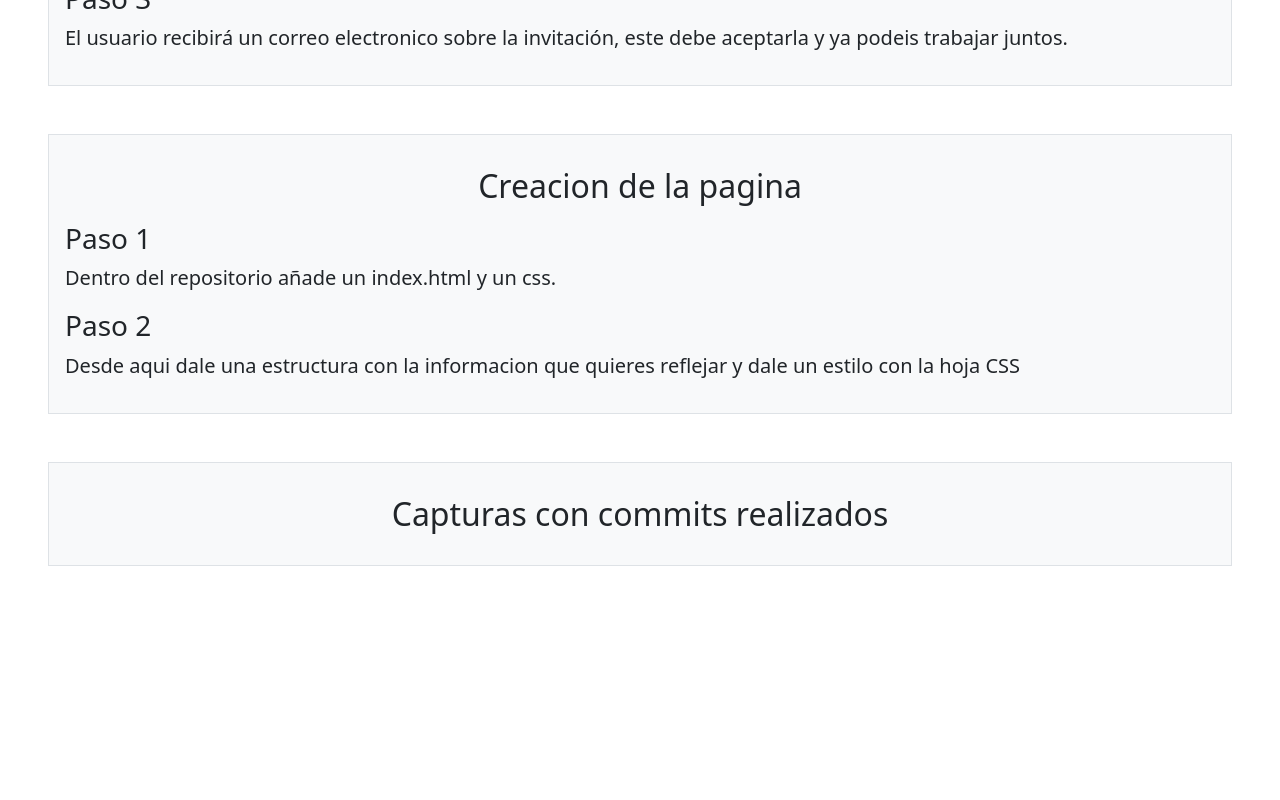
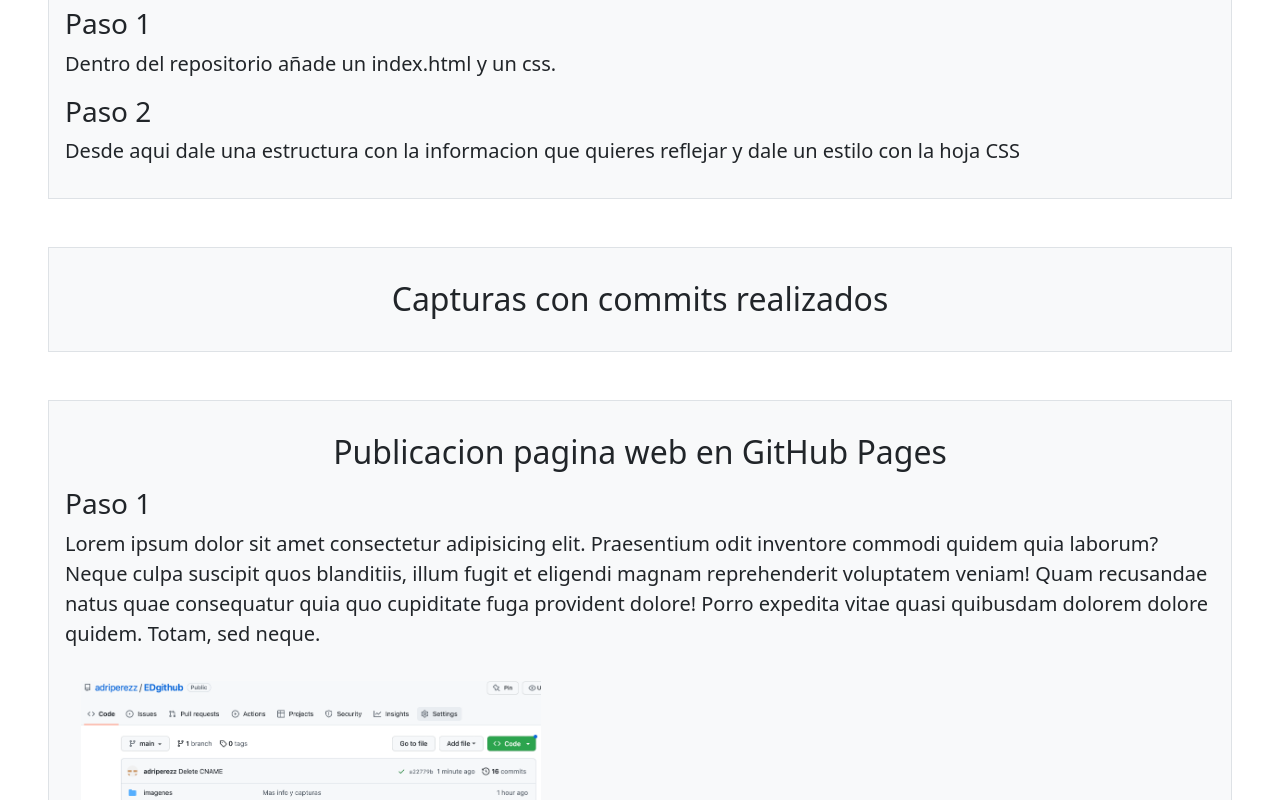
Before and after one commit to adriperezz/EDgithub, a plain HTML site: page index.html in a window 1280 px wide. Shown: the part 1865-2665 px from the top of the page. Before the commit the page ends 2479 px from the top, so only its background shows below. Drawn offline with nearby package versions, Linux system fonts and the light colour scheme.

Commit message:
añadido como subir a github pages

```diff
--- a/estilos.css
+++ b/estilos.css
@@ -3,3 +3,7 @@
     padding: 0;
     box-sizing: border-box;
 }
+
+.step img{
+    max-width: 40%;
+}
--- a/index.html
+++ b/index.html
@@ -14,8 +14,8 @@
     </div>
     <div class="d-grid gap-5 p-5 fs-5">
         <div class="hero-steps p-3 bg-light border">
+            <h2 class = "h2 text-center m-3">Creacion de un nuevo repositorio</h2>
             <div class="step">
-                <h2 class = "h2 text-center m-3">Creacion de un nuevo repositorio</h2>
                 <h3 class="h3">Paso 1</h3>
                 <p>Seleciona en el menu de arriba a la derecha, crear nuevo repositorio.</p>
                 <img src="./imagenes/NewRepository.PNG" class="m-3 img-fluid"></img>
@@ -32,8 +32,8 @@
         </div>
 
         <div class="hero-steps p-3 bg-light border">
+            <h2 class = "h2 text-center m-3">Compartir un repositorio con tu grupo</h2>
             <div class="step">
-                <h2 class = "h2 text-center m-3">Compartir un repositorio con tu grupo</h2>
                 <h3 class="h3">Paso 1</h3>
                 <p>En el repositorio que queramos compartir debemos ir a settings situado a la derecha de todas la funciones que podemos realizar.</p>
                 <img src="./imagenes/Settings.PNG" class="m-3 img-fluid"></img>
@@ -49,8 +49,8 @@
         </div>
 
         <div class="hero-steps p-3 bg-light border">
+            <h2 class = "h2 text-center m-3">Creacion de la pagina</h2>
             <div class="step">
-                <h2 class = "h2 text-center m-3">Creacion de la pagina</h2>
                 <h3 class="h3">Paso 1</h3>
                 <p>Dentro del repositorio añade un index.html y un css.</p>
             </div>
@@ -61,8 +61,28 @@
         </div>
 
         <div class="hero-steps p-3 bg-light border">
+            <h2 class="h2 text-center m-3">Capturas con commits realizados</h2>
             <div class="step">
-                <h2 class="h2 text-center m-3">Capturas con commits realizados</h2>
+
+            </div>
+        </div>
+
+        <div class="hero-steps p-3 bg-light border">
+            <h2 class="h2 text-center m-3">Publicacion pagina web en GitHub Pages</h2>
+            <div class="step">
+                <h3 class="h3">Paso 1</h3>
+                <p>Lorem ipsum dolor sit amet consectetur adipisicing elit. Praesentium odit inventore commodi quidem quia laborum? Neque culpa suscipit quos blanditiis, illum fugit et eligendi magnam reprehenderit voluptatem veniam! Quam recusandae natus quae consequatur quia quo cupiditate fuga provident dolore! Porro expedita vitae quasi quibusdam dolorem dolore quidem. Totam, sed neque.</p>
+                <img src="./imagenes/paso1-pages.png" alt="paso1-pages" class="m-3 img-fluid">
+            </div>
+            <div class="step">
+                <h3 class="h3">Paso 2</h3>
+                <p>Lorem ipsum dolor sit amet consectetur adipisicing elit. Praesentium odit inventore commodi quidem quia laborum? Neque culpa suscipit quos blanditiis, illum fugit et eligendi magnam reprehenderit voluptatem veniam! Quam recusandae natus quae consequatur quia quo cupiditate fuga provident dolore! Porro expedita vitae quasi quibusdam dolorem dolore quidem. Totam, sed neque.</p>
+                <img src="./imagenes/paso2-pages.png" alt="paso2-pages" class="m-3 img-fluid">
+            </div>
+            <div class="step">
+                <h3 class="h3">Paso 3</h3>
+                <p>Lorem ipsum dolor sit amet consectetur adipisicing elit. Praesentium odit inventore commodi quidem quia laborum? Neque culpa suscipit quos blanditiis, illum fugit et eligendi magnam reprehenderit voluptatem veniam! Quam recusandae natus quae consequatur quia quo cupiditate fuga provident dolore! Porro expedita vitae quasi quibusdam dolorem dolore quidem. Totam, sed neque.</p>
+                <img src="./imagenes/paso3-pages.png" alt="paso3-pages" class="m-3 img img-fluid">
             </div>
         </div>
     </div>
```
Also changed, not shown: imagenes/paso1-pages.png (added), imagenes/paso2-pages.png (added), imagenes/paso3-pages.png (added), 2 other files.
